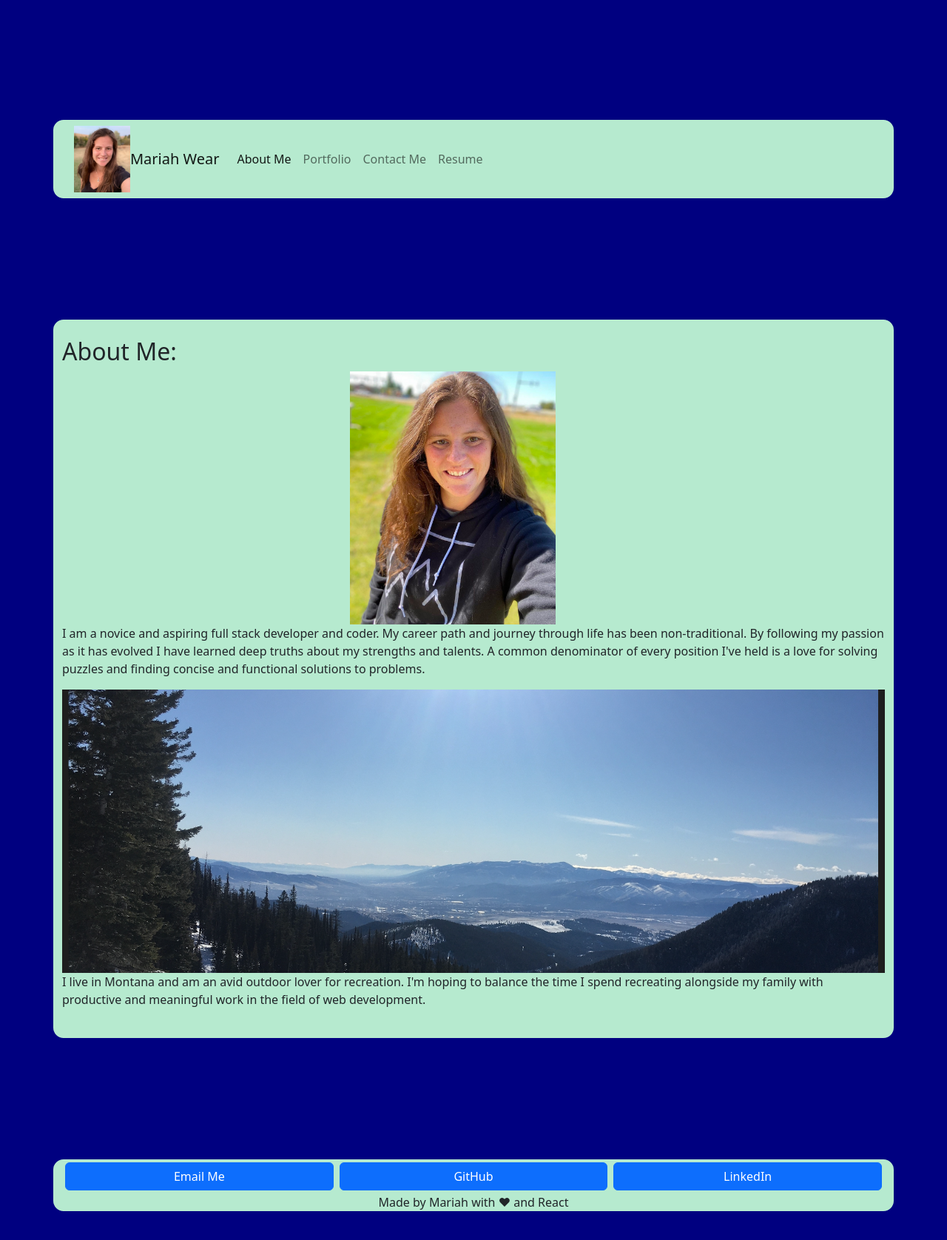
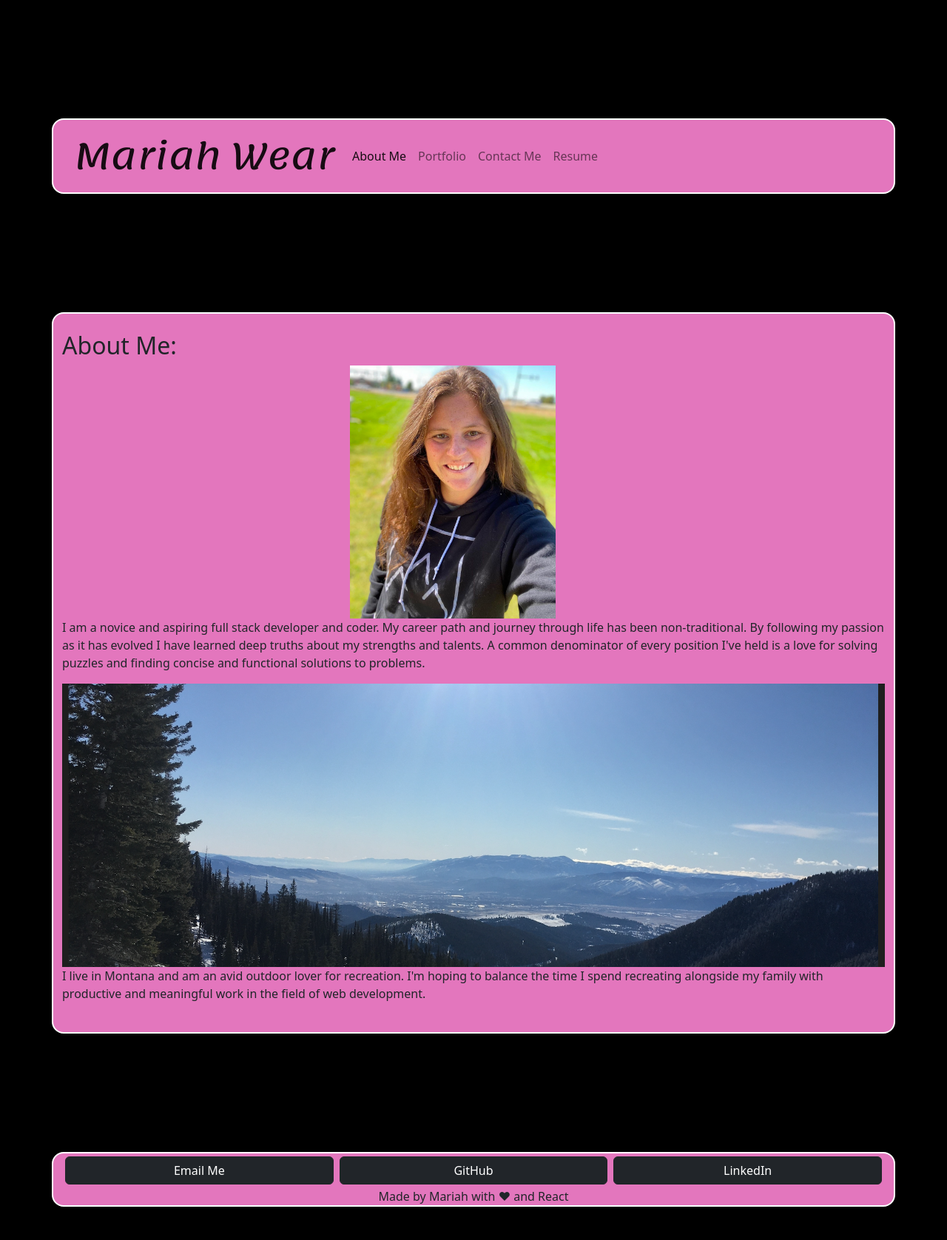
Before and after one commit to mariahw4/react-portfolio, a React (Create React App) app: page / in a window 1280 px wide. Shown: the top 1676 px of the page at 74% size. Built offline with nearby package versions, Linux system fonts and the light colour scheme.

Commit message:
updating styling and color and adding a new project

```diff
--- a/src/App.css
+++ b/src/App.css
@@ -1,3 +1,5 @@
+@import url('https://fonts.googleapis.com/css2?family=Lemonada&display=swap');
+
 .App {
   text-align: center;
 }
@@ -13,8 +15,13 @@
   scroll-margin-top: 20vh;
 }
 
+.navName {
+  font-family: 'Lemonada', cursive;
+  font-size: 3rem !important;
+}
+
 h5{
-  background-color: navy;
+  background-color: black;
   color: white;
 }
 .navbar-img{
@@ -26,10 +33,10 @@ h5{
   margin: 0px 35%;
 }
 .container {
-  border: 2px solid navy;
+  border: 2px solid white;
   margin-top: 10rem;
   margin-bottom: 5rem;
-  background-color: rgb(182, 234, 207);
+  background-color: rgb(227, 118, 189);
   border-radius: 1rem;
 }
 /* .nav-link {
--- a/src/components/contact.js
+++ b/src/components/contact.js
@@ -87,7 +87,7 @@ function Contact() {
                 <label for="message">Message</label>
                 <input  type="text" className="form-control" name="message" id="message" required placeholder="Message"/>
             </div>
-            <button type="submit"  className="btn btn-primary col-12">Submit</button>
+            <button type="submit"  className="btn btn-dark col-12">Submit</button>
         {/* </div> */}
 
     </form>
--- a/src/components/footer.js
+++ b/src/components/footer.js
@@ -4,9 +4,9 @@ function Footer() {
     return (
     <footer className="container">
         <div className="contact-btns">
-                <a target="_blank" rel="noopener noreferrer" href="mailto:wearmariahk@gmail.com" className="btn btn-primary col">Email Me</a>
-                <a target="_blank" rel="noopener noreferrer" href="https://github.com/mariahw4" className="btn btn-primary col">GitHub</a>
-                <a target="_blank" rel="noopener noreferrer" href="https://www.linkedin.com/in/mariah-wear/" className="btn btn-primary col">LinkedIn</a>
+                <a target="_blank" rel="noopener noreferrer" href="mailto:wearmariahk@gmail.com" className="btn btn-dark col">Email Me</a>
+                <a target="_blank" rel="noopener noreferrer" href="https://github.com/mariahw4" className="btn btn-dark col">GitHub</a>
+                <a target="_blank" rel="noopener noreferrer" href="https://www.linkedin.com/in/mariah-wear/" className="btn btn-dark col">LinkedIn</a>
 
         </div>
 
--- a/src/components/navbar.js
+++ b/src/components/navbar.js
@@ -6,17 +6,16 @@ function Navbar({ currentPage, handlePageChange }) {
     <>
       <div className="container sticky-top">
         <div className="px-3 ">
-          <nav className="navbar navbar-light navbar-expand-lg " style={{background: 'rgb(182, 234, 207)'}}>
-            <img
+          <nav className="navbar navbar-light navbar-expand-lg " style={{background: 'rgb(227, 118, 189)'}}>
+            {/* <img
               src="/react-portfolio/images/self-portrait.png"
               className="d-inline-block align-top navbar-img "
               alt="self-portrait"
-            />
-            <a className="navbar-brand" href="#About-Me">
+            /> */}
+            <a className="navbar-brand navName" href="#About-Me">
               Mariah Wear
             </a>
-
-            <div className="navbar-justify">
+            <div className="d-flex navbar justify-content-end">
               <ul className="navbar-nav">
                 <li>
                   <a
--- a/src/components/portfolio.js
+++ b/src/components/portfolio.js
@@ -14,7 +14,7 @@ console.log(projects)
         <div className="row">
       {projects.map((props) => (
         <div className="col-12 col-md-6 col-lg-4">
-          <div className="card my-2" style={{ border: "4px solid navy", height: '97%' } }>
+          <div className="card my-2" style={{ border: "4px solid black", height: '97%' } }>
               <h5 className="card-title">{props.title}</h5>
             <img
               className="card-img-top"
@@ -27,7 +27,7 @@ console.log(projects)
                   target="_blank"
                   rel="noopener noreferrer"
                   href={props.link}
-                  className="btn btn-primary"
+                  className="btn btn-dark"
                 >
                   Deployed Project
                 </a>
@@ -35,7 +35,7 @@ console.log(projects)
                   target="_blank"
                   rel="noopener noreferrer"
                   href={props.github}
-                  className="btn btn-primary"
+                  className="btn btn-dark"
                 >
                   Github Repo
                 </a>
@@ -86,7 +86,7 @@ console.log(projects)
                 target="_blank"
                 rel="noopener noreferrer"
                 href="https://tech-blog-application.herokuapp.com/"
-                className="btn btn-primary"
+                className="btn btn-dark"
               >
                 Deployed Project
               </a>
@@ -94,7 +94,7 @@ console.log(projects)
                 target="_blank"
                 rel="noopener noreferrer"
                 href="https://github.com/mariahw4/14-Tech-Blog"
-                className="btn btn-primary"
+                className="btn btn-dark"
               >
                 Github Repo
               </a>
@@ -121,7 +121,7 @@ console.log(projects)
                 target="_blank"
                 rel="noopener noreferrer"
                 href="https://mariahw4.github.io/MovieDetails/"
-                className="btn btn-primary"
+                className="btn btn-dark"
               >
                 Deployed Project
               </a>
@@ -129,7 +129,7 @@ console.log(projects)
                 target="_blank"
                 rel="noopener noreferrer"
                 href="https://github.com/mariahw4/MovieDetails"
-                className="btn btn-primary"
+                className="btn btn-dark"
               >
                 Github Repo
               </a>
@@ -156,7 +156,7 @@ console.log(projects)
                   target="_blank"
                   rel="noopener noreferrer"
                   href="https://mariahw4.github.io/05-workday-scheduler/"
-                  className="btn btn-primary"
+                  className="btn btn-dark"
                 >
                   Deployed Project
                 </a>
@@ -164,7 +164,7 @@ console.log(projects)
                   target="_blank"
                   rel="noopener noreferrer"
                   href="https://github.com/mariahw4/05-workday-scheduler"
-                  className="btn btn-primary"
+                  className="btn btn-dark"
                 >
                   Github Repo
                 </a>
@@ -192,7 +192,7 @@ console.log(projects)
                     target="_blank"
                     rel="noopener noreferrer"
                     href="https://mariahw4.github.io/06-weather-dashboard/"
-                    className="btn btn-primary"
+                    className="btn btn-dark"
                   >
                     Deployed Project
                   </a>
@@ -200,7 +200,7 @@ console.log(projects)
                     target="_blank"
                     rel="noopener noreferrer"
                     href="https://github.com/mariahw4/06-weather-dashboard"
-                    className="btn btn-primary"
+                    className="btn btn-dark"
                   >
                     Github Repo
                   </a>
@@ -227,7 +227,7 @@ console.log(projects)
                 target="_blank"
                 rel="noopener noreferrer"
                 href="https://mariahw4.github.io/03-javascript-password-generator/"
-                className="btn btn-primary"
+                className="btn btn-dark"
               >
                 Deployed Project
               </a>
@@ -235,7 +235,7 @@ console.log(projects)
                 target="_blank"
                 rel="noopener noreferrer"
                 href="https://github.com/mariahw4/03-javascript-password-generator"
-                className="btn btn-primary"
+                className="btn btn-dark"
               >
                 Github Repo
               </a>
@@ -262,7 +262,7 @@ console.log(projects)
                 target="_blank"
                 rel="noopener noreferrer"
                 href="https://mariahw4.github.io/02-professional-portfolio/"
-                className="btn btn-primary"
+                className="btn btn-dark"
               >
                 Deployed Project
               </a>
@@ -270,7 +270,7 @@ console.log(projects)
                 target="_blank"
                 rel="noopener noreferrer"
                 href="https://github.com/mariahw4/02-professional-portfolio"
-                className="btn btn-primary"
+                className="btn btn-dark"
               >
                 Github Repo
               </a>
--- a/src/components/projects.js
+++ b/src/components/projects.js
@@ -5,6 +5,13 @@ const projects = [
         image: '/react-portfolio/images/tech-blog.png',
         link: 'https://tech-blog-application.herokuapp.com/',
         github: 'https://github.com/mariahw4/14-Tech-Blog',
+    },
+    {
+        title: 'Yard Sale 2.0',
+        description: 'Full Stack project that enables users to post products and add them to a cart. User authenticaion with JWT and payment playform stripe integration',
+        image: '/react-portfolio/images/yardsale2.png',
+        link: 'https://yardsale-2-application.herokuapp.com/',
+        github: 'https://github.com/mariahw4/yardsale-2.0',
     },
     {
         title: 'Web API group project:',
@@ -34,13 +41,13 @@ const projects = [
         link: 'https://mariahw4.github.io/03-javascript-password-generator/',
         github: 'https://github.com/mariahw4/03-javascript-password-generator',
     },
-    {
-        title: 'Basic Portfolio:',
-        description: 'This is my first generation portfolio with links to more projects I have completed.',
-        image:'/react-portfolio/images/early-portfolio.png',
-        link: 'https://mariahw4.github.io/02-professional-portfolio/',
-        github: 'https://github.com/mariahw4/02-professional-portfolio',
-    }
+    // {
+    //     title: 'Basic Portfolio:',
+    //     description: 'This is my first generation portfolio with links to more projects I have completed.',
+    //     image:'/react-portfolio/images/early-portfolio.png',
+    //     link: 'https://mariahw4.github.io/02-professional-portfolio/',
+    //     github: 'https://github.com/mariahw4/02-professional-portfolio',
+    // }
 ]
 
     export default projects;
--- a/src/components/resume.js
+++ b/src/components/resume.js
@@ -5,7 +5,7 @@ function Resume() {
     <div className="container">
         <h2 className="h2" id="Resume" >Resume & Proficiencies:</h2>
 
-        <a href='./mariah-wear-resume.pdf' className="btn btn-primary" download>Click to view/download my Resume</a>
+        <a href='./mariah-wear-resume.pdf' className="btn btn-dark" download>Click to view/download my Resume</a>
 
         <h3>Proficiencies:</h3>
         <ul>
--- a/src/index.css
+++ b/src/index.css
@@ -5,7 +5,7 @@ body {
     sans-serif;
   -webkit-font-smoothing: antialiased;
   -moz-osx-font-smoothing: grayscale;
-  background-color: navy !important;
+  background-color: black !important;
 }
 
 code {
```
Also changed, not shown: public/images/yardsale2.png (added).
